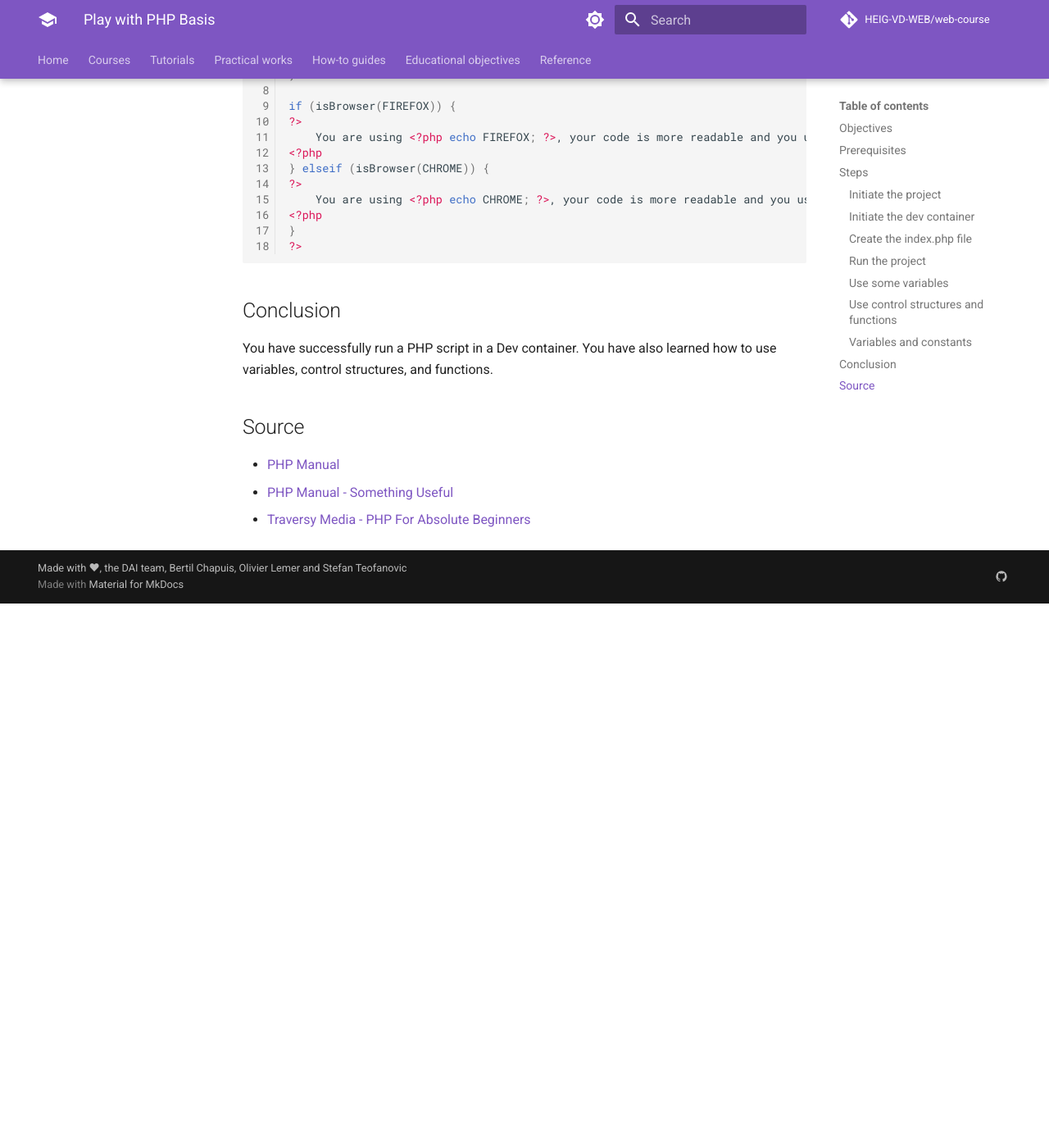
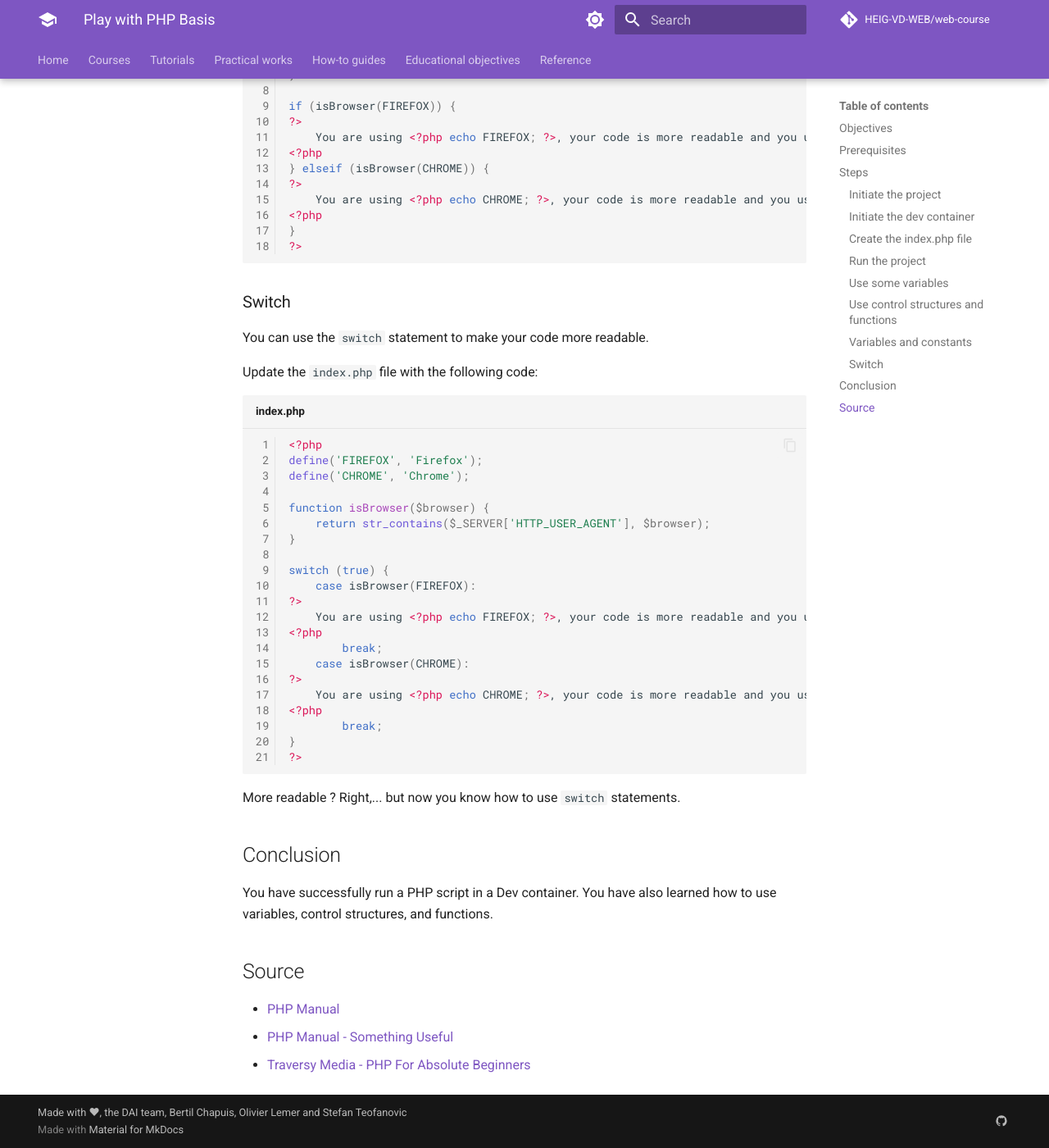
Before and after one commit to HEIG-VD-WEB/web-course, an MkDocs documentation site: the page built from docs/tutorials/play-with-php-basis/index.md, in a window 1280 px wide and 1400 px high, scrolled down 6373 px. Shown: the whole window at 82% size. Built offline with MkDocs 1.6.1 and Material for MkDocs 9.7.7, drawn with Linux system fonts in a browser that asks for light colours; comment, search, counter and statistics services are not loaded; before the commit the page ends 7109 px from its top, so only the background shows below that.

Commit message:
Update play with PHP

````diff
--- a/docs/tutorials/play-with-php-basis/index.md
+++ b/docs/tutorials/play-with-php-basis/index.md
@@ -291,6 +291,38 @@ if (isBrowser(FIREFOX)) {
 ?>
 ```
 
+### Switch
+
+You can use the `switch` statement to make your code more readable.
+
+Update the `index.php` file with the following code:
+
+```php title="index.php"
+<?php
+define('FIREFOX', 'Firefox');
+define('CHROME', 'Chrome');
+
+function isBrowser($browser) {
+		return str_contains($_SERVER['HTTP_USER_AGENT'], $browser);
+}
+
+switch (true) {
+		case isBrowser(FIREFOX):
+?>
+		You are using <?php echo FIREFOX; ?>, your code is more readable and you use switch.
+<?php
+				break;
+		case isBrowser(CHROME):
+?>
+		You are using <?php echo CHROME; ?>, your code is more readable and you use switch.
+<?php
+				break;
+}
+?>
+```
+
+More readable ? Right,... but now you know how to use `switch` statements.
+
 ## Conclusion
 
 You have successfully run a PHP script in a Dev container. You have also learned how to use variables, control structures, and functions.
````
